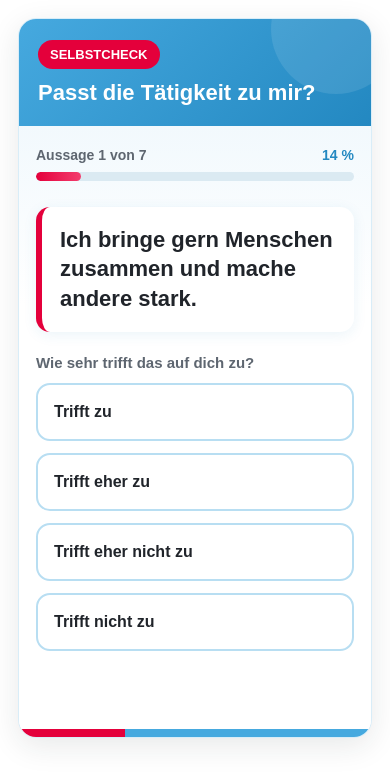
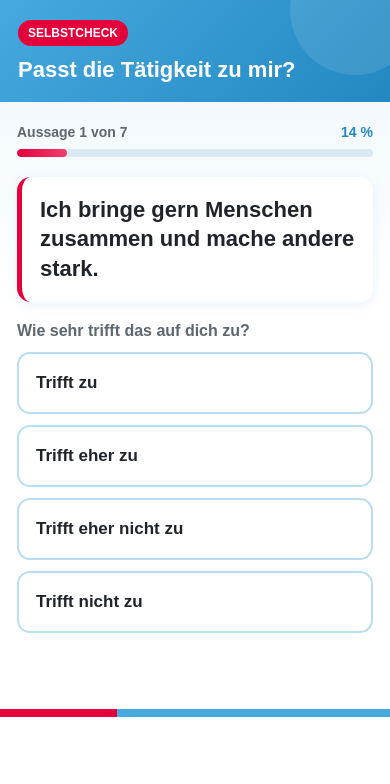
Before and after one commit to denisphlvn/Selbstcheck, a plain HTML site: page index.html in a window 390 px wide. Drawn offline with Linux system fonts and the light colour scheme.

```diff
--- a/index.html
+++ b/index.html
@@ -1,5 +1,28 @@
-<div id="selfcheck-app">
+<!DOCTYPE html>
+<html lang="de">
+<head>
+  <meta charset="UTF-8">
+  <meta name="viewport" content="width=device-width, initial-scale=1.0">
+  <title>Selbstcheck – Passt die Tätigkeit zu mir?</title>
+
   <style>
+    * {
+      box-sizing: border-box;
+    }
+
+    html,
+    body {
+      margin: 0;
+      padding: 0;
+      width: 100%;
+      min-height: 100%;
+    }
+
+    body {
+      background: #f2f9fd;
+      font-family: Arial, Helvetica, sans-serif;
+    }
+
     #selfcheck-app {
       --red: #e4003b;
       --red-dark: #c90035;
@@ -13,16 +36,11 @@
       --green: #238a69;
       --yellow: #d59518;
 
-      font-family: Arial, Helvetica, sans-serif;
       color: var(--dark);
+      width: 100%;
       max-width: 780px;
       margin: 0 auto;
       padding: 22px 18px 40px;
-      box-sizing: border-box;
-    }
-
-    #selfcheck-app * {
-      box-sizing: border-box;
     }
 
     #selfcheck-app .card {
@@ -32,6 +50,8 @@
       box-shadow: 0 8px 30px rgba(32, 36, 42, 0.10);
       border: 1px solid #d9edf8;
     }
+
+    /* HEADER */
 
     #selfcheck-app .header {
       background: linear-gradient(
@@ -73,10 +93,15 @@
       line-height: 1.25;
     }
 
+    /* CONTENT */
+
     #selfcheck-app .content {
       padding: 28px;
-      background:
-        linear-gradient(180deg, var(--blue-soft) 0px, white 180px);
+      background: linear-gradient(
+        180deg,
+        var(--blue-soft) 0px,
+        white 180px
+      );
     }
 
     #selfcheck-app .counter-row {
@@ -99,6 +124,8 @@
       font-weight: 700;
     }
 
+    /* FORTSCHRITT */
+
     #selfcheck-app .progress-track {
       height: 9px;
       background: #dbeaf2;
@@ -117,6 +144,8 @@
       border-radius: 999px;
       transition: width 0.3s ease;
     }
+
+    /* FRAGE */
 
     #selfcheck-app .question-box {
       background: white;
@@ -140,6 +169,8 @@
       font-weight: 600;
     }
 
+    /* ANTWORTEN */
+
     #selfcheck-app .answers {
       display: grid;
       grid-template-columns: 1fr 1fr;
@@ -147,16 +178,19 @@
     }
 
     #selfcheck-app .answer {
+      width: 100%;
       min-height: 64px;
       border: 2px solid #b8def2;
       background: white;
       border-radius: 14px;
       padding: 13px 16px;
       font-size: 17px;
+      line-height: 1.3;
       color: var(--dark);
       cursor: pointer;
       text-align: left;
       font-weight: 600;
+
       transition:
         background 0.15s,
         border-color 0.15s,
@@ -181,6 +215,8 @@
       color: white;
     }
 
+    /* ZURÜCK */
+
     #selfcheck-app .navigation {
       margin-top: 21px;
       min-height: 34px;
@@ -192,7 +228,7 @@
       color: var(--muted);
       font-size: 15px;
       cursor: pointer;
-      padding: 6px 0;
+      padding: 8px 0;
       font-weight: 600;
     }
 
@@ -206,6 +242,8 @@
       display: none;
     }
 
+    /* ERGEBNIS */
+
     #selfcheck-app .result {
       display: none;
     }
@@ -213,8 +251,12 @@
     #selfcheck-app .result-content {
       padding: 34px 28px 30px;
       text-align: center;
-      background:
-        linear-gradient(180deg, var(--blue-soft) 0%, white 60%);
+
+      background: linear-gradient(
+        180deg,
+        var(--blue-soft) 0%,
+        white 60%
+      );
     }
 
     #selfcheck-app .result-icon {
@@ -222,9 +264,11 @@
       height: 74px;
       margin: 0 auto 18px;
       border-radius: 50%;
+
       display: flex;
       align-items: center;
       justify-content: center;
+
       color: white;
       font-size: 34px;
       font-weight: 700;
@@ -232,6 +276,7 @@
 
     #selfcheck-app .result h1 {
       font-size: 28px;
+      line-height: 1.25;
       margin: 0 0 17px;
     }
 
@@ -246,12 +291,18 @@
       max-width: 590px;
       margin: 0 auto 28px;
       padding: 16px 18px;
+
       background: white;
       border-radius: 14px;
+
       color: var(--muted);
-      line-height: 1.5;
+      font-size: 16px;
+      line-height: 1.55;
+
       box-shadow: 0 3px 14px rgba(32, 36, 42, 0.07);
     }
+
+    /* ERGEBNISFARBEN */
 
     #selfcheck-app .result-positive .result-icon {
       background: var(--green);
@@ -277,14 +328,19 @@
       color: #9a6700;
     }
 
+    /* NEU STARTEN */
+
     #selfcheck-app .restart {
       border: 0;
       background: var(--red);
       color: white;
+
       border-radius: 12px;
-      padding: 14px 22px;
+      padding: 15px 22px;
+
       font-size: 16px;
       font-weight: 700;
+
       cursor: pointer;
     }
 
@@ -296,6 +352,7 @@
 
     #selfcheck-app .footer-bar {
       height: 8px;
+
       background: linear-gradient(
         90deg,
         var(--red) 0 30%,
@@ -303,17 +360,39 @@
       );
     }
 
+    /* =========================================
+       SMARTPHONE-ANSICHT
+       ========================================= */
+
     @media (max-width: 600px) {
+
+      body {
+        background: white;
+      }
+
       #selfcheck-app {
-        padding: 10px;
+        width: 100%;
+        max-width: none;
+        padding: 0;
       }
 
       #selfcheck-app .card {
-        border-radius: 18px;
+        width: 100%;
+        border: none;
+        border-radius: 0;
+        box-shadow: none;
       }
 
       #selfcheck-app .header {
-        padding: 21px 19px 19px;
+        padding:
+          20px
+          18px
+          18px;
+      }
+
+      #selfcheck-app .header-label {
+        font-size: 12px;
+        padding: 6px 10px;
       }
 
       #selfcheck-app .header h2 {
@@ -321,56 +400,161 @@
       }
 
       #selfcheck-app .content {
-        padding: 21px 17px 23px;
+        padding:
+          22px
+          17px
+          25px;
+      }
+
+      #selfcheck-app .counter {
+        font-size: 14px;
+      }
+
+      #selfcheck-app .progress-number {
+        font-size: 14px;
+      }
+
+      #selfcheck-app .progress-track {
+        height: 8px;
+        margin-bottom: 20px;
       }
 
       #selfcheck-app .question-box {
         padding: 18px;
+        margin-bottom: 20px;
+        border-left-width: 5px;
       }
 
       #selfcheck-app .question-box h1 {
         font-size: 22px;
+        line-height: 1.35;
       }
 
+      #selfcheck-app .prompt {
+        font-size: 16px;
+        margin-bottom: 12px;
+      }
+
+      /*
+         Auf dem Smartphone stehen die
+         Antwortoptionen IMMER untereinander.
+      */
+
       #selfcheck-app .answers {
+        display: grid;
         grid-template-columns: 1fr;
+        gap: 11px;
+        width: 100%;
       }
 
       #selfcheck-app .answer {
-        min-height: 58px;
-        font-size: 16px;
+        display: block;
+        width: 100%;
+
+        min-height: 62px;
+        padding: 16px 17px;
+
+        font-size: 17px;
+        line-height: 1.3;
+
+        border-radius: 13px;
+
+        text-align: left;
+        touch-action: manipulation;
+      }
+
+      #selfcheck-app .navigation {
+        margin-top: 17px;
+      }
+
+      #selfcheck-app .back {
+        font-size: 15px;
+        padding: 10px 0;
       }
 
       #selfcheck-app .result-content {
-        padding: 29px 19px 27px;
+        padding:
+          30px
+          18px
+          28px;
+      }
+
+      #selfcheck-app .result-icon {
+        width: 68px;
+        height: 68px;
+        font-size: 31px;
       }
 
       #selfcheck-app .result h1 {
         font-size: 25px;
+        line-height: 1.3;
       }
 
       #selfcheck-app .result-message {
         font-size: 17px;
+        line-height: 1.55;
       }
+
+      #selfcheck-app .encouragement {
+        font-size: 16px;
+        line-height: 1.5;
+        padding: 16px;
+      }
+
+      #selfcheck-app .restart {
+        width: 100%;
+        min-height: 56px;
+        font-size: 16px;
+      }
+
     }
   </style>
+</head>
+
+<body>
+
+  <div id="selfcheck-app">
 
     <div class="card">
 
+      <!-- KOPFBEREICH -->
+
       <header class="header">
-      <div class="header-label">SELBSTCHECK</div>
-      <h2>Passt die Tätigkeit zu mir?</h2>
+
+        <div class="header-label">
+          SELBSTCHECK
+        </div>
+
+        <h2>
+          Passt die Tätigkeit zu mir?
+        </h2>
+
       </header>
 
-    <main id="questionView" class="content">
+
+      <!-- FRAGENBEREICH -->
+
+      <main
+        id="questionView"
+        class="content"
+      >
 
         <div class="counter-row">
-        <div class="counter" id="counter"></div>
+
+          <div
+            class="counter"
+            id="counter"
+          ></div>
+
           <div
             class="progress-number"
             id="progressNumber"
           ></div>
+
         </div>
+
+
+        <!-- FORTSCHRITTSBALKEN -->
 
         <div
           class="progress-track"
@@ -378,19 +562,30 @@
           aria-label="Fortschritt"
           id="progressTrack"
         >
+
           <div
             class="progress"
             id="progress"
           ></div>
+
         </div>
 
+
+        <!-- AKTUELLE AUSSAGE -->
+
         <div class="question-box">
+
           <h1 id="questionText"></h1>
+
         </div>
+
 
         <p class="prompt">
           Wie sehr trifft das auf dich zu?
         </p>
+
+
+        <!-- ANTWORTOPTIONEN -->
 
         <div class="answers">
 
@@ -428,7 +623,11 @@
 
         </div>
 
+
+        <!-- ZURÜCK -->
+
         <nav class="navigation">
+
           <button
             type="button"
             class="back"
@@ -436,9 +635,13 @@
           >
             ← Zur vorherigen Aussage
           </button>
+
         </nav>
 
       </main>
+
+
+      <!-- ERGEBNIS -->
 
       <section
         class="result"
@@ -482,130 +685,203 @@
 
       </section>
 
+
+      <!-- FARBIGE ABSCHLUSSLINIE -->
+
       <div class="footer-bar"></div>
 
     </div>
 
+  </div>
+
+
   <script>
     (() => {
 
-      const root =
-        document.getElementById("selfcheck-app");
+      /*
+        ========================================
+        FRAGEN
+        ========================================
+      */
 
       const questions = [
+
         "Ich bringe gern Menschen zusammen und mache andere stark.",
+
         "Ich bleibe dran, auch wenn sich Erfolge erst langsam zeigen.",
+
         "Ich arbeite gern im Team und stimme mich gern ab.",
+
         "Ich plane und organisiere gern, auch für mehrere Betriebe parallel.",
+
         "Ich gehe gern auf Kolleg*innen zu, die ich noch nicht kenne.",
+
         "Ich bin gern unterwegs und flexibel bei Terminen, auch früh oder abends.",
+
         "Eine auf drei Jahre befristete Stelle passt in meine Lebenssituation."
+
       ];
 
+
       /*
+        ========================================
         AUSWERTUNGSLOGIK
 
-        Trifft zu:
-        3 Punkte
+        Trifft zu             = 3 Punkte
+        Trifft eher zu        = 2 Punkte
+        Trifft eher nicht zu  = 1 Punkt
+        Trifft nicht zu       = 0 Punkte
 
-        Trifft eher zu:
-        2 Punkte
+        Maximalwert:
+        7 × 3 = 21 Punkte
 
-        Trifft eher nicht zu:
-        1 Punkt
+        11–21 Punkte:
+        positive Rückmeldung
 
-        Trifft nicht zu:
-        0 Punkte
+        6–10 Punkte:
+        gemischte Rückmeldung
 
-        7 Fragen × 3 Punkte
-        = maximal 21 Punkte
-
-        Feedback:
-
-        11 bis 21 Punkte
-        = positive Passung
-
-        6 bis 10 Punkte
-        = gemischte Passung
-
-        0 bis 5 Punkte
-        = momentan eher geringe Passung
+        0–5 Punkte:
+        niedrigere Passung
 
         Die Punktzahl wird den
         Teilnehmer*innen nicht angezeigt.
+        ========================================
       */
+
+
+      const root =
+        document.getElementById(
+          "selfcheck-app"
+        );
+
 
       let currentQuestion = 0;
 
+
       let answers =
-        new Array(questions.length).fill(null);
+        new Array(
+          questions.length
+        ).fill(null);
+
+
+      /*
+        ELEMENTE
+      */
 
       const questionView =
-        root.querySelector("#questionView");
+        root.querySelector(
+          "#questionView"
+        );
 
       const resultView =
-        root.querySelector("#resultView");
+        root.querySelector(
+          "#resultView"
+        );
 
       const resultContent =
-        root.querySelector("#resultContent");
+        root.querySelector(
+          "#resultContent"
+        );
 
       const resultIcon =
-        root.querySelector("#resultIcon");
+        root.querySelector(
+          "#resultIcon"
+        );
 
       const resultTitle =
-        root.querySelector("#resultTitle");
+        root.querySelector(
+          "#resultTitle"
+        );
 
       const resultMessage =
-        root.querySelector("#resultMessage");
+        root.querySelector(
+          "#resultMessage"
+        );
 
       const encouragement =
-        root.querySelector("#encouragement");
+        root.querySelector(
+          "#encouragement"
+        );
 
       const questionText =
-        root.querySelector("#questionText");
+        root.querySelector(
+          "#questionText"
+        );
 
       const counter =
-        root.querySelector("#counter");
+        root.querySelector(
+          "#counter"
+        );
 
       const progress =
-        root.querySelector("#progress");
+        root.querySelector(
+          "#progress"
+        );
 
       const progressNumber =
-        root.querySelector("#progressNumber");
+        root.querySelector(
+          "#progressNumber"
+        );
 
       const progressTrack =
-        root.querySelector("#progressTrack");
+        root.querySelector(
+          "#progressTrack"
+        );
 
       const backButton =
-        root.querySelector("#backButton");
+        root.querySelector(
+          "#backButton"
+        );
 
       const restartButton =
-        root.querySelector("#restartButton");
+        root.querySelector(
+          "#restartButton"
+        );
 
       const answerButtons = [
-        ...root.querySelectorAll(".answer")
+        ...root.querySelectorAll(
+          ".answer"
+        )
       ];
 
+
+      /*
+        ========================================
+        FRAGE ANZEIGEN
+        ========================================
+      */
 
       function renderQuestion() {
 
         questionText.textContent =
           questions[currentQuestion];
 
+
         counter.textContent =
-          `Aussage ${currentQuestion + 1} von ${questions.length}`;
+          `Aussage ${
+            currentQuestion + 1
+          } von ${
+            questions.length
+          }`;
+
 
         const percentage =
           Math.round(
-            ((currentQuestion + 1) /
-            questions.length) * 100
+            (
+              (currentQuestion + 1) /
+              questions.length
+            ) * 100
           );
+
 
         progress.style.width =
           `${percentage}%`;
 
+
         progressNumber.textContent =
           `${percentage} %`;
+
 
         progressTrack.setAttribute(
           "aria-valuemin",
@@ -622,46 +898,75 @@
           String(percentage)
         );
 
+
         backButton.hidden =
           currentQuestion === 0;
 
-        answerButtons.forEach(button => {
+
+        answerButtons.forEach(
+          button => {
 
             const value =
-            Number(button.dataset.value);
+              Number(
+                button.dataset.value
+              );
 
             button.classList.toggle(
               "selected",
-            answers[currentQuestion] === value
+              answers[
+                currentQuestion
+              ] === value
             );
 
-        });
+          }
+        );
 
-        questionView.style.display = "block";
-        resultView.style.display = "none";
+
+        questionView.style.display =
+          "block";
+
+        resultView.style.display =
+          "none";
+
       }
 
 
+      /*
+        ========================================
+        ANTWORT AUSWÄHLEN
+        ========================================
+      */
+
       function selectAnswer(value) {
 
-        answers[currentQuestion] = value;
+        answers[
+          currentQuestion
+        ] = value;
 
-        answerButtons.forEach(button => {
+
+        answerButtons.forEach(
+          button => {
 
             button.classList.toggle(
               "selected",
-            Number(button.dataset.value) === value
+              Number(
+                button.dataset.value
+              ) === value
             );
 
-        });
+          }
+        );
+
 
         /*
           Kurze Verzögerung:
-          Dadurch sehen die TN kurz,
-          welche Antwort ausgewählt wurde.
+          Die ausgewählte Antwort wird
+          sichtbar markiert, bevor
+          die nächste Frage erscheint.
         */
 
-        window.setTimeout(() => {
+        window.setTimeout(
+          () => {
 
             if (
               currentQuestion <
@@ -669,17 +974,29 @@
             ) {
 
               currentQuestion++;
+
               renderQuestion();
 
-          } else {
+            }
+
+            else {
 
               showResult();
 
             }
 
-        }, 200);
+          },
+          200
+        );
+
       }
 
+
+      /*
+        ========================================
+        ERGEBNIS BERECHNEN
+        ========================================
+      */
 
       function showResult() {
 
@@ -690,6 +1007,7 @@
             0
           );
 
+
         resultContent.classList.remove(
           "result-positive",
           "result-neutral",
@@ -698,8 +1016,10 @@
 
 
         /*
-          POSITIVES ERGEBNIS
-          11 bis 21 Punkte
+          ----------------------------
+          11–21 PUNKTE
+          POSITIVE PASSUNG
+          ----------------------------
         */
 
         if (score >= 11) {
@@ -708,13 +1028,18 @@
             "result-positive"
           );
 
-          resultIcon.textContent = "✓";
+
+          resultIcon.textContent =
+            "✓";
+
 
           resultTitle.textContent =
             "Das sieht nach einer guten Passung aus!";
 
+
           resultMessage.textContent =
             "Viele deiner Antworten passen gut zu den Anforderungen und Rahmenbedingungen, die du während der Infoveranstaltung kennengelernt hast. Die Tätigkeit könnte also gut zu dir, deiner Art zu arbeiten und deiner aktuellen Situation passen.";
+
 
           encouragement.textContent =
             "Wenn dich die Tätigkeit auch nach den Einblicken heute anspricht, möchten wir dich ermutigen, dich zu bewerben. Wir freuen uns darauf, mehr über dich und deine Motivation zu erfahren!";
@@ -723,8 +1048,10 @@
 
 
         /*
-          GEMISCHTES ERGEBNIS
-          6 bis 10 Punkte
+          ----------------------------
+          6–10 PUNKTE
+          GEMISCHTES BILD
+          ----------------------------
         */
 
         else if (score >= 6) {
@@ -733,13 +1060,18 @@
             "result-neutral"
           );
 
-          resultIcon.textContent = "↔";
+
+          resultIcon.textContent =
+            "↔";
+
 
           resultTitle.textContent =
             "Da ist einiges dabei, das zu dir passen könnte.";
 
+
           resultMessage.textContent =
             "Deine Antworten ergeben ein gemischtes Bild: Einige Aspekte der Tätigkeit scheinen gut zu dir zu passen, andere möglicherweise etwas weniger. Das ist kein ungewöhnliches Ergebnis – schließlich muss nicht jeder Aspekt einer Tätigkeit gleichermaßen zu den eigenen Vorstellungen passen.";
+
 
           encouragement.textContent =
             "Überlege dir, welche Punkte für dich besonders wichtig sind und bei welchen du noch unsicher bist. Wenn Fragen offen geblieben sind, komm gerne auf uns zu. Und wenn dein Interesse an der Tätigkeit überwiegt, lass dich von einzelnen weniger passenden Punkten nicht vorschnell von einer Bewerbung abhalten.";
@@ -748,8 +1080,10 @@
 
 
         /*
+          ----------------------------
+          0–5 PUNKTE
           EHER GERINGE PASSUNG
-          0 bis 5 Punkte
+          ----------------------------
         */
 
         else {
@@ -758,13 +1092,18 @@
             "result-reflect"
           );
 
-          resultIcon.textContent = "?";
+
+          resultIcon.textContent =
+            "?";
+
 
           resultTitle.textContent =
             "Auf den ersten Blick passt noch nicht alles zusammen.";
 
+
           resultMessage.textContent =
             "Mehrere Aspekte der Tätigkeit scheinen nach deinen Antworten momentan eher weniger zu deinen Vorstellungen oder deiner aktuellen Situation zu passen. Das ist zunächst nur eine Orientierung – dieser kurze Selbstcheck kann natürlich nicht alle Seiten der Tätigkeit und deine persönliche Situation abbilden.";
+
 
           encouragement.textContent =
             "Wenn dich die Tätigkeit trotzdem interessiert, lass dich von diesem Ergebnis nicht entmutigen. Sprich uns gerne auf die Punkte an, bei denen du unsicher bist. Im Austausch lässt sich besser klären, was die Anforderungen konkret bedeuten und ob die Tätigkeit für dich vielleicht doch infrage kommt.";
@@ -772,43 +1111,73 @@
         }
 
 
+        /*
+          Fragen ausblenden,
+          Ergebnis einblenden
+        */
+
         questionView.style.display =
           "none";
 
         resultView.style.display =
           "block";
 
-        root.scrollIntoView({
-          behavior: "smooth",
-          block: "start"
+
+        /*
+          Auf dem Smartphone wieder
+          nach ganz oben zum Ergebnis.
+        */
+
+        window.scrollTo({
+          top: 0,
+          behavior: "smooth"
         });
 
       }
 
 
-      answerButtons.forEach(button => {
+      /*
+        ========================================
+        ANTWORT-BUTTONS
+        ========================================
+      */
+
+      answerButtons.forEach(
+        button => {
 
           button.addEventListener(
             "click",
             () => {
 
               selectAnswer(
-              Number(button.dataset.value)
+                Number(
+                  button.dataset.value
+                )
               );
 
             }
           );
 
-      });
+        }
+      );
 
+
+      /*
+        ========================================
+        ZURÜCK
+        ========================================
+      */
 
       backButton.addEventListener(
         "click",
         () => {
 
-          if (currentQuestion > 0) {
+          if (
+            currentQuestion > 0
+          ) {
 
             currentQuestion--;
+
             renderQuestion();
 
           }
@@ -817,16 +1186,24 @@
       );
 
 
+      /*
+        ========================================
+        SELBSTCHECK WIEDERHOLEN
+        ========================================
+      */
+
       restartButton.addEventListener(
         "click",
         () => {
 
           currentQuestion = 0;
 
+
           answers =
             new Array(
               questions.length
             ).fill(null);
+
 
           resultContent.classList.remove(
             "result-positive",
@@ -834,11 +1211,13 @@
             "result-reflect"
           );
 
+
           renderQuestion();
 
-          root.scrollIntoView({
-            behavior: "smooth",
-            block: "start"
+
+          window.scrollTo({
+            top: 0,
+            behavior: "smooth"
           });
 
         }
@@ -846,7 +1225,9 @@
 
 
       /*
-        Selbstcheck starten
+        ========================================
+        SELBSTCHECK STARTEN
+        ========================================
       */
 
       renderQuestion();
@@ -854,4 +1235,5 @@
     })();
   </script>
 
-</div>
+</body>
+</html>
```
Lines whose indentation alone changed are shown as unchanged.
